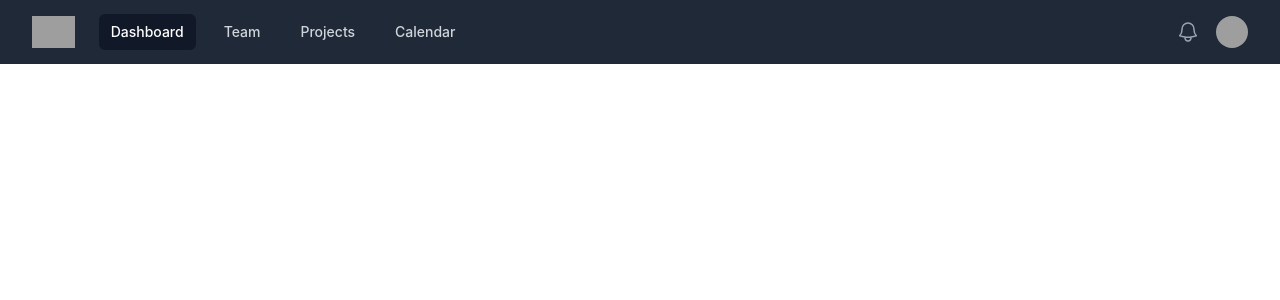
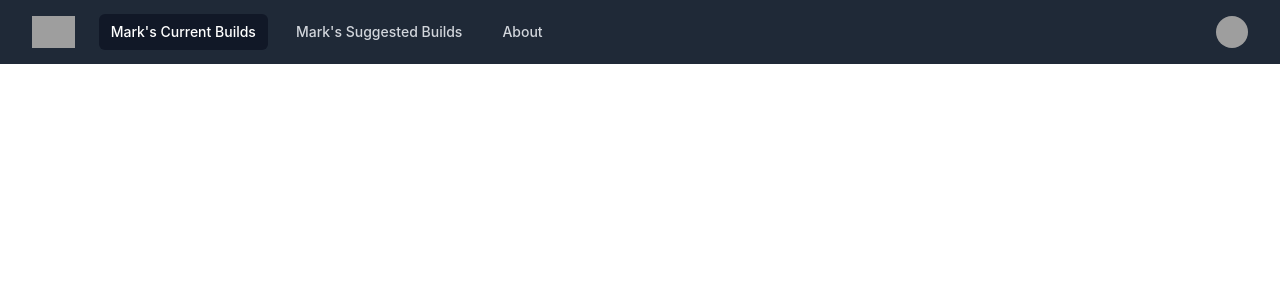
Before and after one commit to Parne92/MarkBuilder, a React (Create React App) app: page / in a window 1280 px wide. Shown: the top 300 px of the page. Built offline with nearby package versions, Linux system fonts and the light colour scheme; grey boxes are pictures that could not be loaded.

Commit message:
Modified Navbar

```diff
--- a/src/App.js
+++ b/src/App.js
@@ -1,13 +1,12 @@
 import './App.css';
 
 import { Disclosure, DisclosureButton, DisclosurePanel, Menu, MenuButton, MenuItem, MenuItems } from '@headlessui/react'
-import { Bars3Icon, BellIcon, XMarkIcon } from '@heroicons/react/24/outline'
+import { Bars3Icon, XMarkIcon } from '@heroicons/react/24/outline'
 
 const navigation = [
-  { name: 'Dashboard', href: '#', current: true },
-  { name: 'Team', href: '#', current: false },
-  { name: 'Projects', href: '#', current: false },
-  { name: 'Calendar', href: '#', current: false },
+  { name: 'Mark\'s Current Builds', href: '#', current: true },
+  { name: 'Mark\'s Suggested Builds', href: '#', current: false },
+  { name: 'About', href: '#', current: false },
 ]
 
 function classNames(...classes) {
@@ -37,6 +36,7 @@ export default function App() {
                 <div className="flex flex-shrink-0 items-center">
                   <img
                     className="h-8 w-auto"
+                    //TODO: Replace with MarkBuilder logo once finalized
                     src="https://tailwindui.com/img/logos/mark.svg?color=indigo&shade=500"
                     alt="Your Company"
                   />
@@ -60,14 +60,6 @@ export default function App() {
                 </div>
               </div>
               <div className="absolute inset-y-0 right-0 flex items-center pr-2 sm:static sm:inset-auto sm:ml-6 sm:pr-0">
-                <button
-                  type="button"
-                  className="relative rounded-full bg-gray-800 p-1 text-gray-400 hover:text-white focus:outline-none focus:ring-2 focus:ring-white focus:ring-offset-2 focus:ring-offset-gray-800"
-                >
-                  <span className="absolute -inset-1.5" />
-                  <span className="sr-only">View notifications</span>
-                  <BellIcon className="h-6 w-6" aria-hidden="true" />
-                </button>
 
                 {/* Profile dropdown */}
                 <Menu as="div" className="relative ml-3">
@@ -77,6 +69,7 @@ export default function App() {
                       <span className="sr-only">Open user menu</span>
                       <img
                         className="h-8 w-8 rounded-full"
+                        //TODO: Replace with profile picture once linked via API
                         src="https://images.unsplash.com/photo-1472099645785-5658abf4ff4e?ixlib=rb-1.2.1&ixid=eyJhcHBfaWQiOjEyMDd9&auto=format&fit=facearea&facepad=2&w=256&h=256&q=80"
                         alt=""
                       />
```
